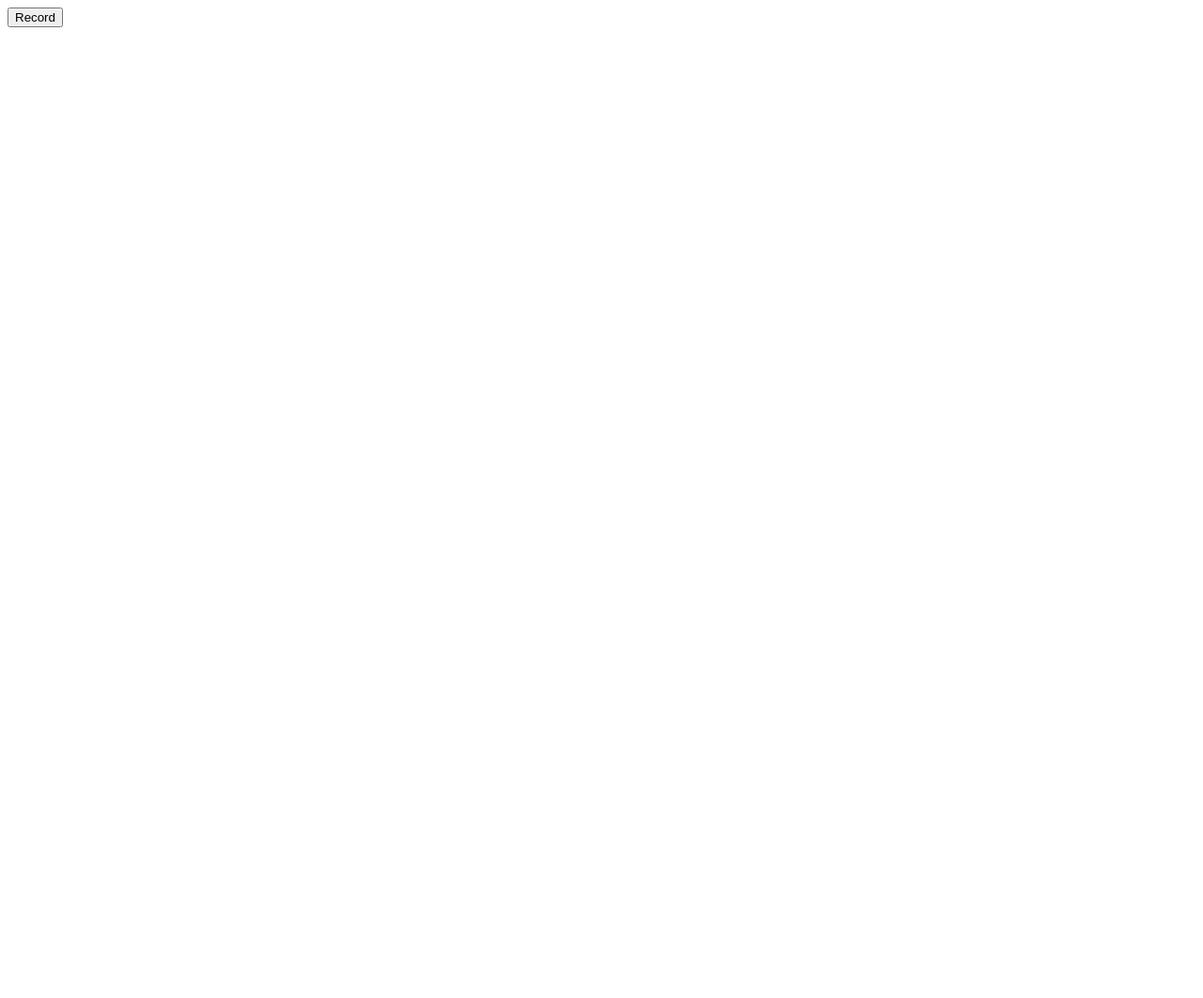
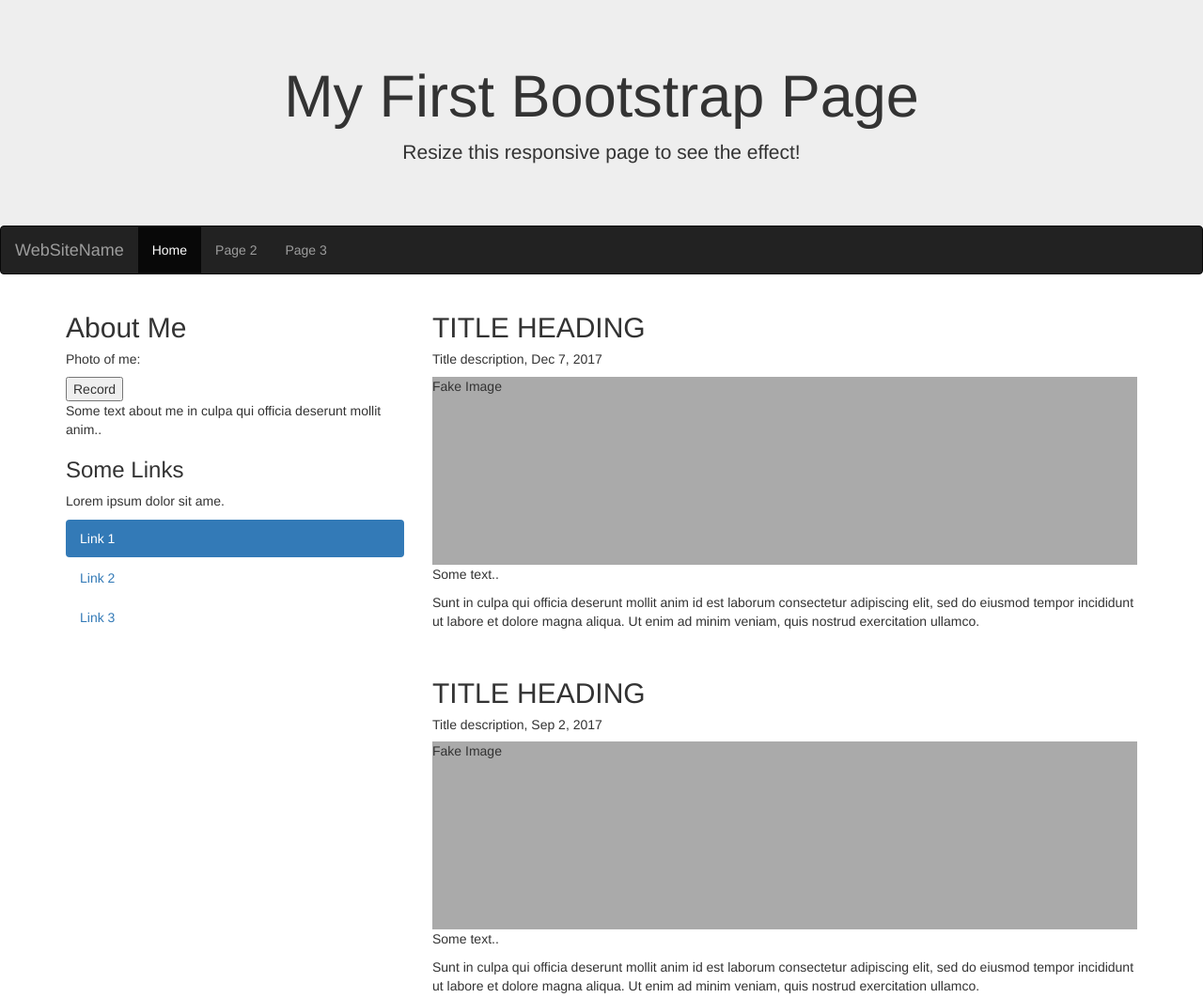
Before and after one commit to jessvb/record-and-stream, a plain HTML site: page client/index.html in a window 1280 px wide. Shown: the top 1062 px of the page at 94% size. Before the commit the page ends 800 px from the top, so only its background shows below. Drawn offline with nearby package versions, Linux system fonts and the light colour scheme.

Commit message:
setting up the template for the site

```diff
--- a/client/index.html
+++ b/client/index.html
@@ -6,11 +6,79 @@
 
   <title>Zhorai</title>
   <script src="index.js"></script>
+  <meta name="viewport" content="width=device-width, initial-scale=1">
   <script src="https://rawgit.com/binaryjs/binaryjs/master/dist/binary.min.js"></script>
-
+  <link rel="stylesheet" href="https://maxcdn.bootstrapcdn.com/bootstrap/3.4.0/css/bootstrap.min.css">
+  <script src="https://ajax.googleapis.com/ajax/libs/jquery/3.3.1/jquery.min.js"></script>
+  <script src="https://maxcdn.bootstrapcdn.com/bootstrap/3.4.0/js/bootstrap.min.js"></script>
+  <style>
+  .fakeimg {
+    height: 200px;
+    background: #aaa;
+  }
+  </style>
 </head>
 
 <body>
-    <button id="recordBtn">Record</button> <!-- TODO del (for testing stream) -->
+  <div class="jumbotron text-center" style="margin-bottom:0">
+    <h1>My First Bootstrap Page</h1>
+    <p>Resize this responsive page to see the effect!</p>
+  </div>
+
+  <nav class="navbar navbar-inverse">
+    <div class="container-fluid">
+      <div class="navbar-header">
+        <button type="button" class="navbar-toggle" data-toggle="collapse" data-target="#myNavbar">
+          <span class="icon-bar"></span>
+          <span class="icon-bar"></span>
+          <span class="icon-bar"></span>
+        </button>
+        <a class="navbar-brand" href="#">WebSiteName</a>
+      </div>
+      <div class="collapse navbar-collapse" id="myNavbar">
+        <ul class="nav navbar-nav">
+          <li class="active"><a href="#">Home</a></li>
+          <li><a href="#">Page 2</a></li>
+          <li><a href="#">Page 3</a></li>
+        </ul>
+      </div>
+    </div>
+  </nav>
+
+  <div class="container">
+    <div class="row">
+      <div class="col-sm-4">
+        <h2>About Me</h2>
+        <h5>Photo of me:</h5>
+        <button id="recordBtn">Record</button> <!-- TODO del (for testing stream) -->
+        <p>Some text about me in culpa qui officia deserunt mollit anim..</p>
+        <h3>Some Links</h3>
+        <p>Lorem ipsum dolor sit ame.</p>
+        <ul class="nav nav-pills nav-stacked">
+          <li class="active"><a href="#">Link 1</a></li>
+          <li><a href="#">Link 2</a></li>
+          <li><a href="#">Link 3</a></li>
+        </ul>
+        <hr class="hidden-sm hidden-md hidden-lg">
+      </div>
+      <div class="col-sm-8">
+        <h2>TITLE HEADING</h2>
+        <h5>Title description, Dec 7, 2017</h5>
+        <div class="fakeimg">Fake Image</div>
+        <p>Some text..</p>
+        <p>Sunt in culpa qui officia deserunt mollit anim id est laborum consectetur adipiscing elit, sed do eiusmod tempor incididunt ut labore et dolore magna aliqua. Ut enim ad minim veniam, quis nostrud exercitation ullamco.</p>
+        <br>
+        <h2>TITLE HEADING</h2>
+        <h5>Title description, Sep 2, 2017</h5>
+        <div class="fakeimg">Fake Image</div>
+        <p>Some text..</p>
+        <p>Sunt in culpa qui officia deserunt mollit anim id est laborum consectetur adipiscing elit, sed do eiusmod tempor incididunt ut labore et dolore magna aliqua. Ut enim ad minim veniam, quis nostrud exercitation ullamco.</p>
+      </div>
+    </div>
+  </div>
+
+  <div class="jumbotron text-center" style="margin-bottom:0">
+    <p>Footer</p>
+  </div>
 </body>
 </html>
```
Also changed, not shown: 1 other file.
